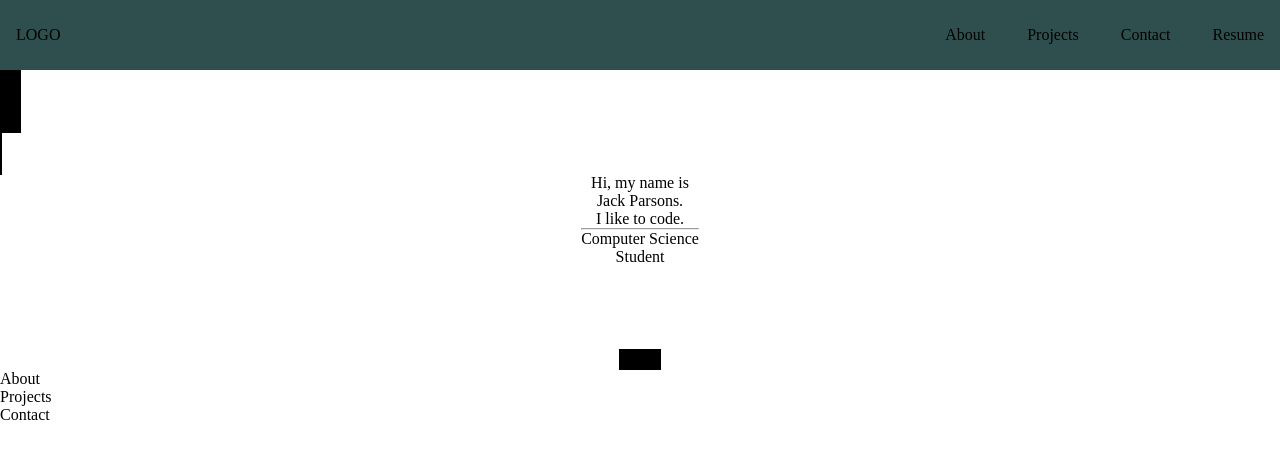
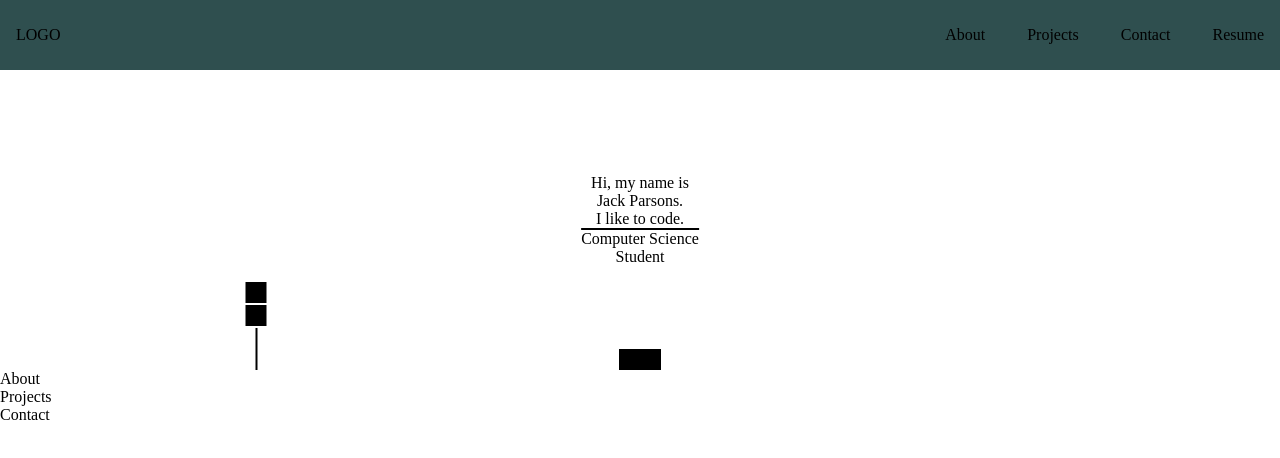
Before and after one commit to MrHryhorii/portfolio, a React (Vite) app: page / in a window 1280 px wide. Shown: the top 458 px of the page. Built offline with nearby package versions, Linux system fonts and the light colour scheme.

Commit message:
hero animations

```diff
--- a/src/components/Hero.jsx
+++ b/src/components/Hero.jsx
@@ -4,23 +4,33 @@ import BigSlide from './BigSlide'
 const Hero = () => {
   return (
     <section className='hero'>
+
       <div className='hero-text'>
         <p>Hi, my name is</p>
         <p>Jack Parsons.</p>
         <p>I like to code.</p>
-            <hr />
+        <div className='hero-hl'></div>
         <p>Computer Science</p>
         <p>Student</p>
       </div>
 
       <div className='hero-scrollbox'>
-            <BigSlide dir="down" distance={500} duration={3000} cascade damping={0.14} triggerOnce>
+        <BigSlide dir="down" distance={650} duration={3000} cascade damping={0.14} triggerOnce>
           <div className='hero-scroll'></div>
         </BigSlide>
       </div>
 
-        <div className='icons'></div>
+      <div className='hero-side'>
+        <BigSlide dir="down" distance={750} duration={3000} cascade damping={0.14} triggerOnce>
+          <div className='hero-icon-1'></div>
+        </BigSlide>
+        <BigSlide dir="down" distance={350} duration={3000} cascade damping={0.14} triggerOnce>
+          <div className='hero-icon-2'></div>
+        </BigSlide>
+
         <div className='vl'></div>
+      </div>
+
     </section>
   )
 }
--- a/src/index.css
+++ b/src/index.css
@@ -16,6 +16,9 @@ body{
 /*Navbar*/
 
 nav{
+  position: sticky;
+  top: 0;
+
   display: flex;
   justify-content: space-between;
   align-items: center;
@@ -57,22 +60,35 @@ nav div:last-of-type{
   left: 50%;
   top:50%;
   transform: translate(-50%, -50%);
+
+  display: flex;
+  flex-direction: column;
+  align-items: center;
 }
 
 .hero-text p{
   text-align: center;
 }
 
-.icons{
-  width: 21px;
-  height: 63px;
+.hero-hl{
   background-color: black;
+  height: 2px;
+  width: 0px;
+
+  animation-name: growWidth;
+  animation-duration: 1.5s;
+  animation-timing-function: ease-out;
+  animation-fill-mode: forwards;
+  animation-delay: 0s;
 }
 
-.vl{
-  height: 42px;
-  width: 2px;
-  background-color: black;
+@keyframes growWidth {
+  from {
+    width: 0px;
+  }
+  to {
+    width: 100%;
+  }
 }
 
 .hero-scrollbox{
@@ -92,3 +108,29 @@ nav div:last-of-type{
   height: 21px;
   background-color: black;
 }
+
+.hero-side{
+  position: absolute;
+  height: 100%;
+  left: 20%;
+  top: 50%;
+  transform: translate(-50%, -50%);
+
+  display: flex;
+  flex-direction: column;
+  justify-content: end;
+  align-items: center;
+  gap: 2px;
+}
+
+.hero-icon-1, .hero-icon-2{
+  width: 21px;
+  height: 21px;
+  background-color: black;
+}
+
+.vl{
+  height: 42px;
+  width: 2px;
+  background-color: black;
+}
```
Lines whose indentation alone changed are shown as unchanged.
